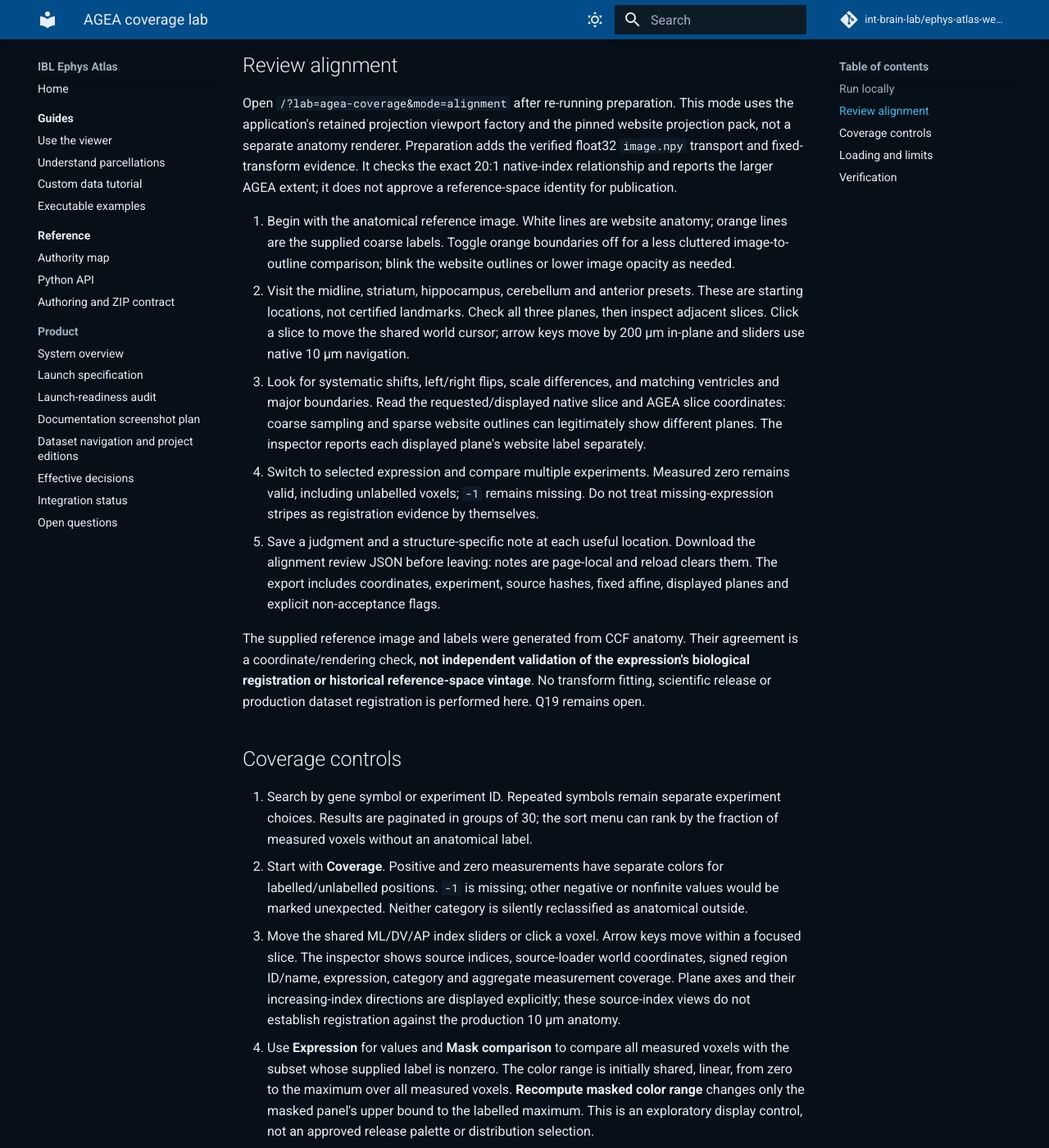
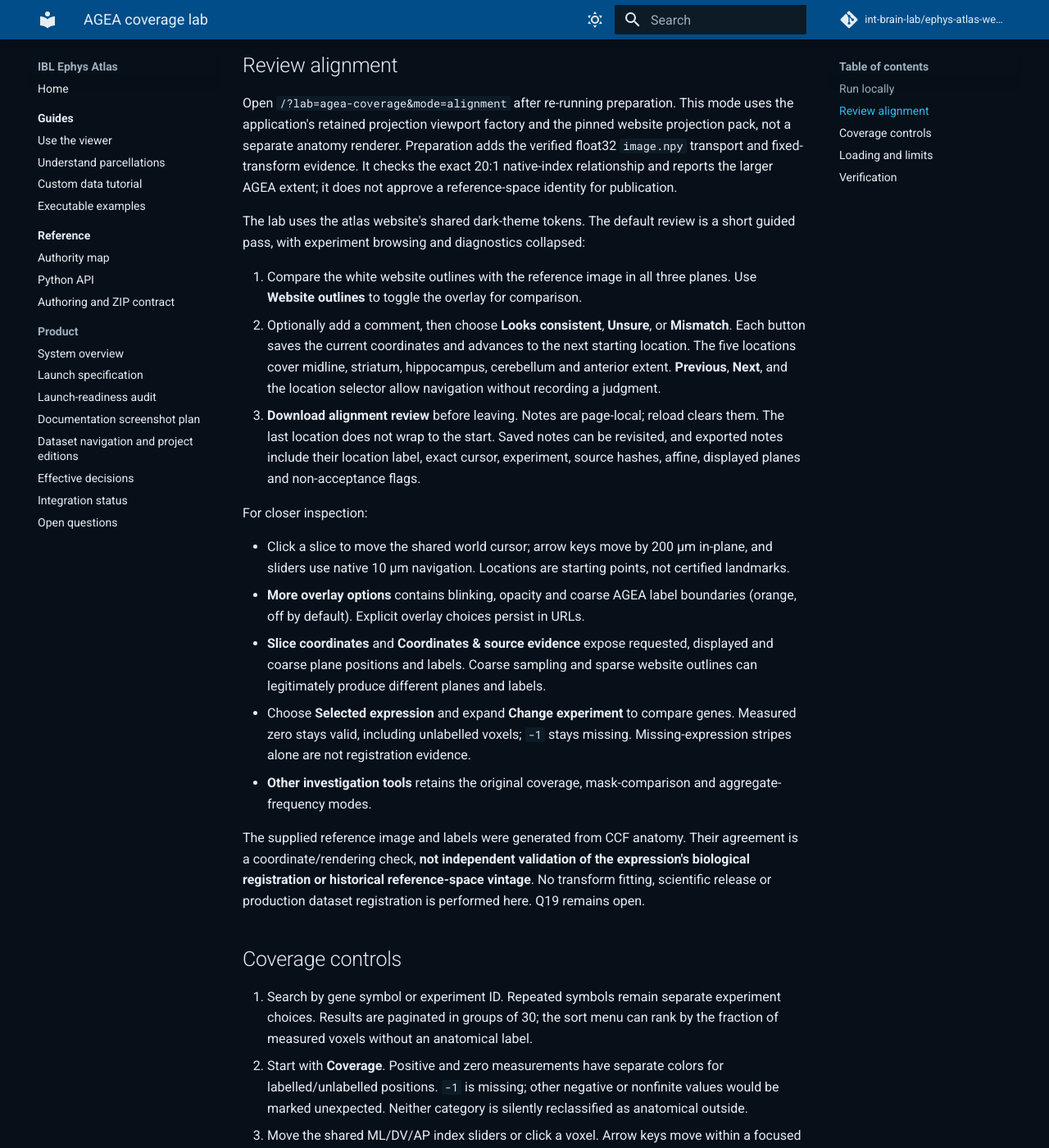
Before and after one commit to int-brain-lab/ephys-atlas-web-v2, an MkDocs documentation site: the page built from docs/data/AGEA_COVERAGE_LAB.md, in a window 1280 px wide and 1400 px high, scrolled down 870 px. Shown: the whole window at 82% size. Built offline with MkDocs 1.6.1 and Material for MkDocs 9.7.7, drawn with Linux system fonts in a browser that asks for light colours; comment, search, counter and statistics services are not loaded; some of the changed text lies outside the part shown.

Commit message:
Simplify AGEA review with atlas dark theme and guided judgments

```diff
--- a/docs/data/AGEA_COVERAGE_LAB.md
+++ b/docs/data/AGEA_COVERAGE_LAB.md
@@ -44,26 +44,36 @@ verified float32 `image.npy` transport and fixed-transform evidence. It checks
 the exact 20:1 native-index relationship and reports the larger AGEA extent;
 it does not approve a reference-space identity for publication.
 
-1. Begin with the anatomical reference image. White lines are website anatomy;
-   orange lines are the supplied coarse labels. Toggle orange boundaries off
-   for a less cluttered image-to-outline comparison; blink the website outlines
-   or lower image opacity as needed.
-2. Visit the midline, striatum, hippocampus, cerebellum and anterior presets.
-   These are starting locations, not certified landmarks. Check all three planes,
-   then inspect adjacent slices. Click a slice to move the shared world cursor;
-   arrow keys move by 200 µm in-plane and sliders use native 10 µm navigation.
-3. Look for systematic shifts, left/right flips, scale differences, and matching
-   ventricles and major boundaries. Read the requested/displayed native slice
-   and AGEA slice coordinates: coarse sampling and sparse website outlines can
-   legitimately show different planes. The inspector reports each displayed
-   plane's website label separately.
-4. Switch to selected expression and compare multiple experiments. Measured zero
-   remains valid, including unlabelled voxels; `-1` remains missing. Do not treat
-   missing-expression stripes as registration evidence by themselves.
-5. Save a judgment and a structure-specific note at each useful location.
-   Download the alignment review JSON before leaving: notes are page-local and
-   reload clears them. The export includes coordinates, experiment, source
-   hashes, fixed affine, displayed planes and explicit non-acceptance flags.
+The lab uses the atlas website's shared dark-theme tokens. The default review
+is a short guided pass, with experiment browsing and diagnostics collapsed:
+
+1. Compare the white website outlines with the reference image in all three
+   planes. Use **Website outlines** to toggle the overlay for comparison.
+2. Optionally add a comment, then choose **Looks consistent**, **Unsure**, or
+   **Mismatch**. Each button saves the current coordinates and advances to the
+   next starting location. The five locations cover midline, striatum,
+   hippocampus, cerebellum and anterior extent. **Previous**, **Next**, and the
+   location selector allow navigation without recording a judgment.
+3. **Download alignment review** before leaving. Notes are page-local; reload
+   clears them. The last location does not wrap to the start. Saved notes can
+   be revisited, and exported notes include their location label, exact cursor,
+   experiment, source hashes, affine, displayed planes and non-acceptance flags.
+
+For closer inspection:
+
+- Click a slice to move the shared world cursor; arrow keys move by 200 µm
+  in-plane, and sliders use native 10 µm navigation. Locations are starting
+  points, not certified landmarks.
+- **More overlay options** contains blinking, opacity and coarse AGEA label
+  boundaries (orange, off by default). Explicit overlay choices persist in URLs.
+- **Slice coordinates** and **Coordinates & source evidence** expose requested,
+  displayed and coarse plane positions and labels. Coarse sampling and sparse
+  website outlines can legitimately produce different planes and labels.
+- Choose **Selected expression** and expand **Change experiment** to compare
+  genes. Measured zero stays valid, including unlabelled voxels; `-1` stays
+  missing. Missing-expression stripes alone are not registration evidence.
+- **Other investigation tools** retains the original coverage, mask-comparison
+  and aggregate-frequency modes.
 
 The supplied reference image and labels were generated from CCF anatomy. Their
 agreement is a coordinate/rendering check, **not independent validation of the
@@ -120,11 +130,10 @@ fill persistent Cache Storage while browsing. Switching experiments cancels
 superseded work, clears stale expression and permits retry after a failure.
 The two small shared label/frequency arrays remain loaded.
 
-The existing Canvas volume painter draws the diagnostic planes. This is an
-isolated investigation of source-index arrays, not another renderer facade for
-the main scientific application. All measurements use original, unnormalized
-source energy values. The processed variant and production anatomy overlay
-remain outside this lab iteration.
+The existing Canvas volume painter draws the source-index diagnostic planes;
+alignment mode uses the application's retained registered projection factory.
+Neither adds a renderer facade. Measurements use original, unnormalized source
+energy values. The processed variant remains outside this lab.
 
 ## Verification
 
```
Also changed, not shown: docs/IMPLEMENTATION_PLAN.md (+2 -0 lines), docs/INTEGRATION_STATUS.md (+6 -0 lines), web/src/labs/agea-alignment.css (+38 -11 lines), web/src/labs/agea-coverage-lab.css (+19 -19 lines), 3 other files.
